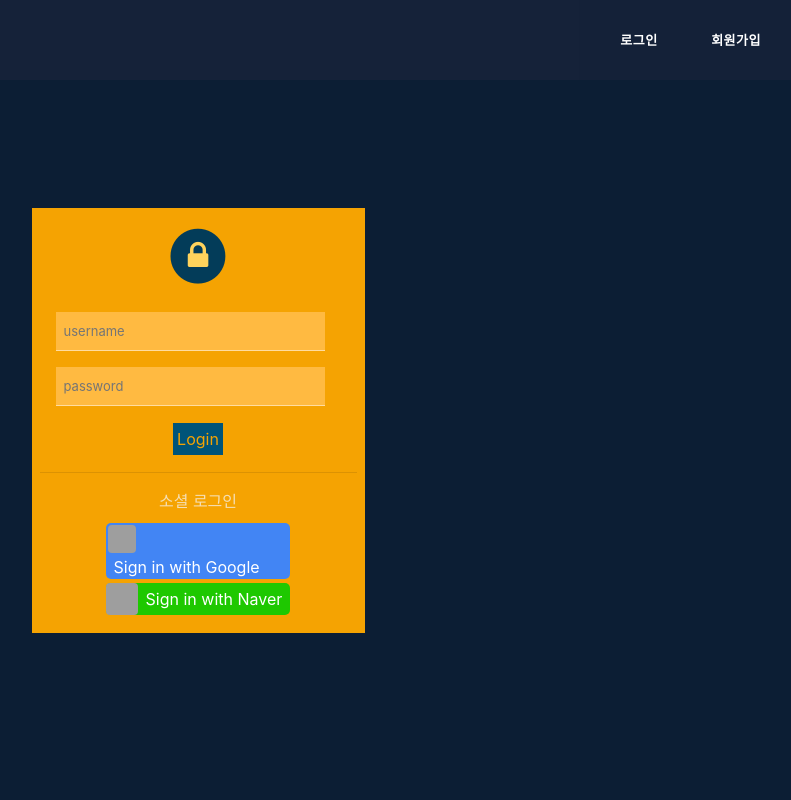
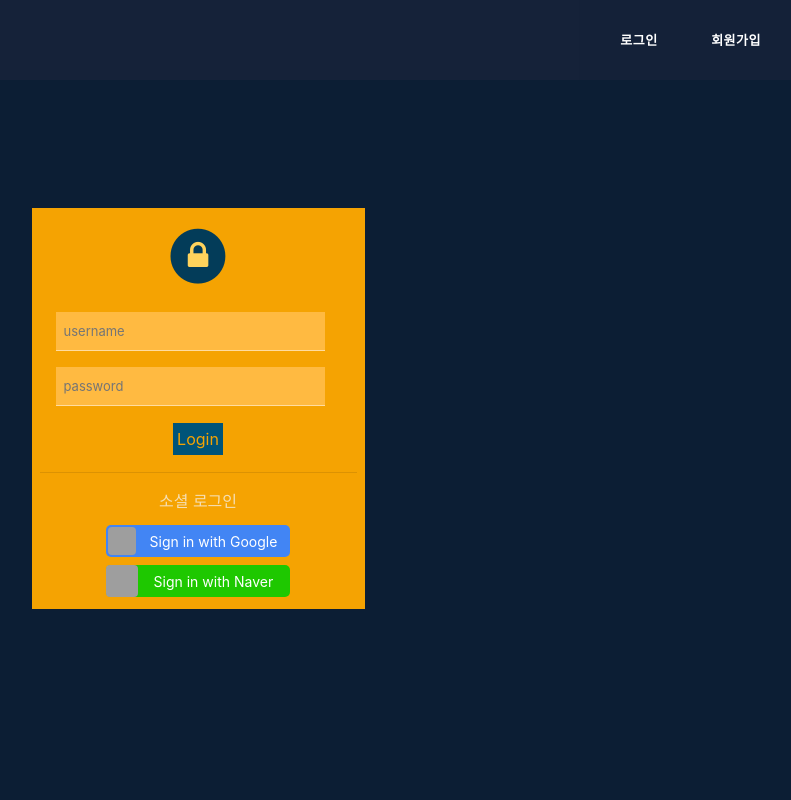
Before and after one commit to damingu/Retro-movie-random-game, a Django app: page /accounts/login/?next=/articles/create/1/ in a window 1280 px wide. Shown: the whole page, without its empty margins (442-1233 px from the left). Run offline with Django 3.2, Linux system fonts and the light colour scheme; some libraries are stand-ins or nearby versions; grey boxes are pictures that could not be loaded.

Commit message:
Update movie trailer & css ver2

```diff
--- a/accounts/templates/accounts/login.html
+++ b/accounts/templates/accounts/login.html
@@ -25,20 +25,20 @@ login
     <hr>
     <div class="d-flex flex-column justify-content-center align-items-center rounded">
       <div class="font-login pb-2"> 소셜 로그인 </div>
-      <a class="col-7 row google-banner p-0 align-items-center" href="{% provider_login_url 'google'%}">
+      <a class="col-7 row google-banner m-1 p-0 align-items-center" href="{% provider_login_url 'google'%}">
         <div class="">
           <img class="rounded google-img" src="https://developers.google.com/identity/images/g-logo.png?hl=ko" alt="">
         </div>
         <div class="ml-2">
-          <span class="google-text">Sign in with Google</span>
+          <span class="google-text pl-1">Sign in with Google</span>
         </div>
       </a>
-      <a class="col-7 row naver-banner p-0 align-items-center" href="{% provider_login_url 'google'%}" >
+      <a class="col-7 row naver-banner m-1 p-0 align-items-center" href="{% provider_login_url 'google'%}" >
         <div class="">
           <img class="rounded naver-img" src="https://i.ibb.co/P5kt1Cv/Log-in-with-NAVER-Icon-Green.png" alt="">
         </div>
         <div class="ml-2">
-          <span class="google-text">Sign in with Naver</span>
+          <span class="google-text pl-2">Sign in with Naver</span>
         </div>
       </a>
     </div>
--- a/config/static/stylesheets/game_gameadmin.css
+++ b/config/static/stylesheets/game_gameadmin.css
@@ -16,3 +16,9 @@
   color: wheat;
   transition: 250ms background ease-in;
 }
+
+.error-page{
+  border: 1px solid #ffba41;
+  margin-top: 3rem;
+
+}
--- a/config/static/stylesheets/style.css
+++ b/config/static/stylesheets/style.css
@@ -298,7 +298,7 @@ p {
 	height: 28px;
 }
 .google-text{
-	font:16px;
+	font-size: 14px;
 	color:white
 }
 .naver-img{
@@ -308,7 +308,7 @@ p {
 .google-banner{
 	display: inline-block;
 	height: 36px;
-	margin: 2px;
+	margin: 3px;
 	padding: 3px;
 	border-radius: 5px;
 	background-color:#4285F4
--- a/game/templates/game/gameadmin.html
+++ b/game/templates/game/gameadmin.html
@@ -5,7 +5,8 @@
   {% endblock %}
 
 {% block content %}
-<div class="d-flex flex-column justify-content-center align-items-center" style="margin-top:5rem;">
+<div class="error-page">
+  <div class="d-flex flex-column justify-content-center align-items-center mt-3" style="margin-top:5rem;">
     <div class="d-flex flex-column justify-content-center align-items-center comment">
       <svg width="5em" height="5em" viewBox="0 0 17 16" class="bi bi-exclamation-triangle-fill" fill="currentColor" xmlns="http://www.w3.org/2000/svg">
         <path fill-rule="evenodd" d="M8.982 1.566a1.13 1.13 0 0 0-1.96 0L.165 13.233c-.457.778.091 1.767.98 1.767h13.713c.889 0 1.438-.99.98-1.767L8.982 1.566zM8 5a.905.905 0 0 0-.9.995l.35 3.507a.552.552 0 0 0 1.1 0l.35-3.507A.905.905 0 0 0 8 5zm.002 6a1 1 0 1 0 0 2 1 1 0 0 0 0-2z"/>
@@ -22,5 +23,6 @@
         업데이트!
       </button>
   </div>
+</div>
 </form>
 {% endblock content %}
```
Also changed, not shown: config/static/stylesheets/game_error.css (added, +17 -0 lines), game/templates/game/error.html (+18 -2 lines), game/views.py (+8 -6 lines). Lines whose indentation alone changed are shown as unchanged.
